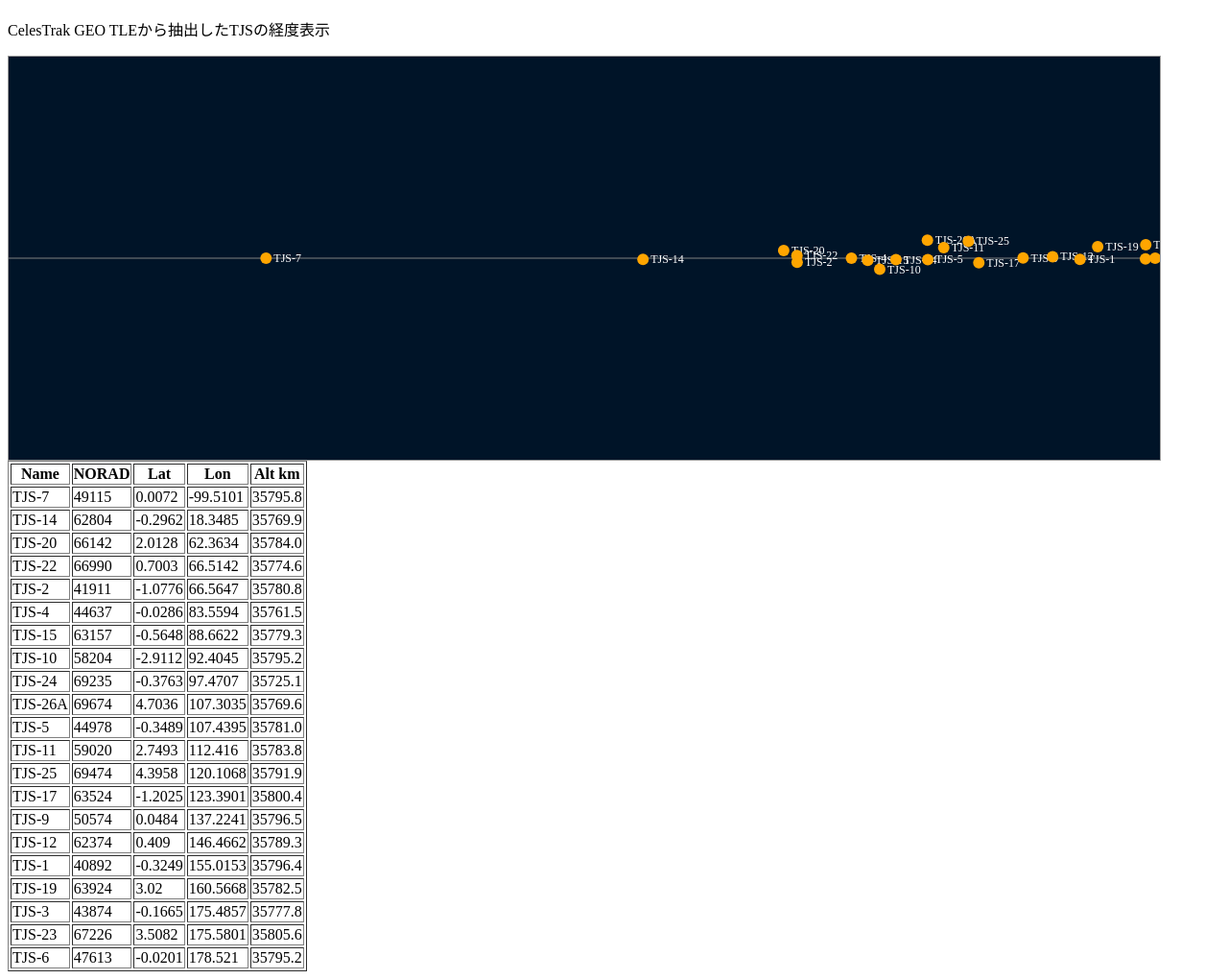
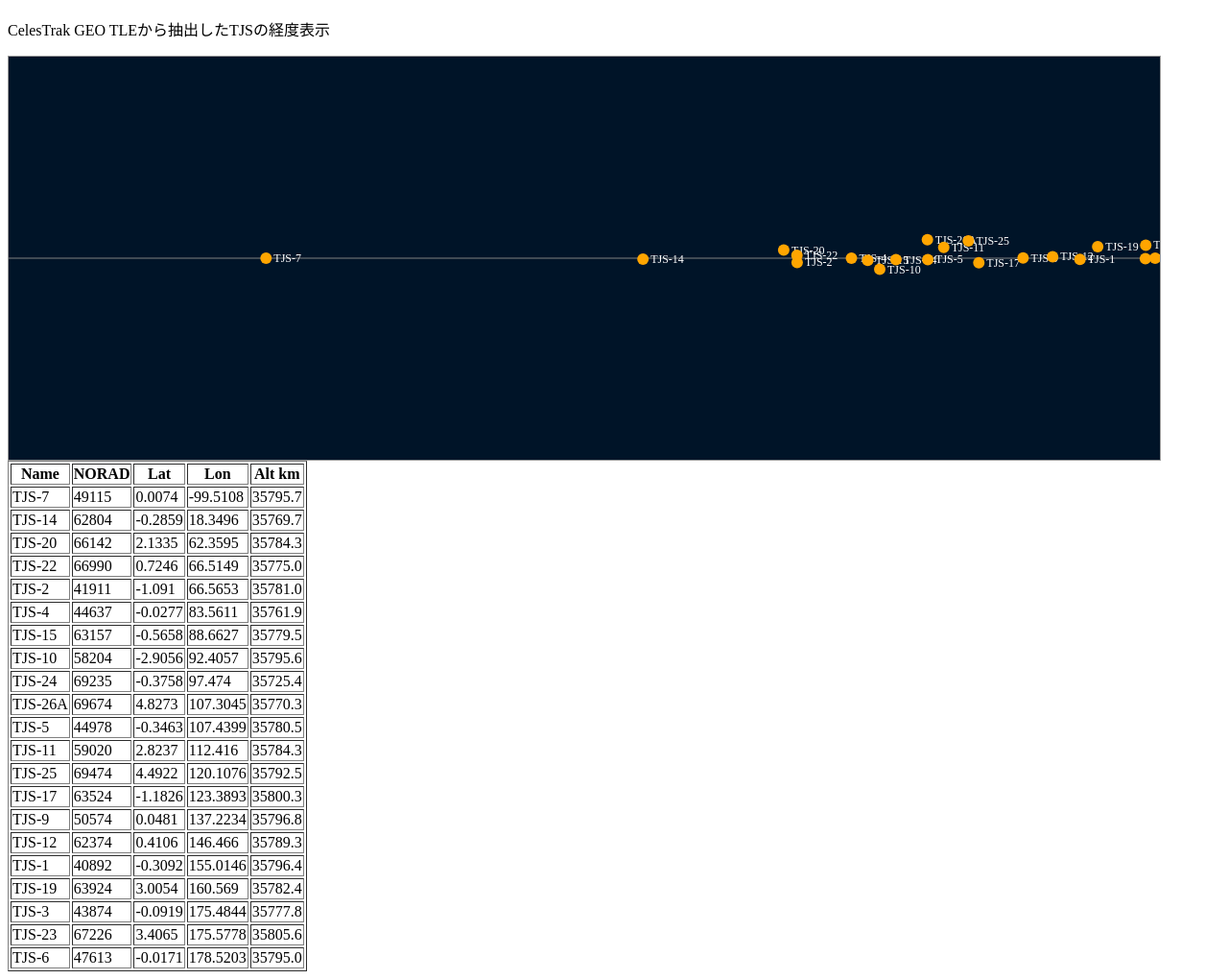
Before and after one commit to butagorilla1182/tjs_geo_control, a plain HTML site: page tjs_geo.html in a window 1280 px wide. Shown: the part 48-1068 px from the top of the page at 96% size. Drawn offline with Linux system fonts and the light colour scheme.

Commit message:
Update TJS GEO data

```diff
--- a/tjs_geo.html
+++ b/tjs_geo.html
@@ -3,48 +3,48 @@
 <p>CelesTrak GEO TLEから抽出したTJSの経度表示</p>
 <svg width="1200" height="420" style="background:#001428;border:1px solid #999">
 <line x1="0" y1="210" x2="1200" y2="210" stroke="gray"/>
-<circle cx="268.3" cy="210.0" r="6" fill="orange"><title>TJS-7 lon -99.5101</title></circle><text x="276.3" y="214.0" fill="white" font-size="12">TJS-7</text>
-<circle cx="661.2" cy="211.2" r="6" fill="orange"><title>TJS-14 lon 18.3485</title></circle><text x="669.2" y="215.2" fill="white" font-size="12">TJS-14</text>
-<circle cx="807.9" cy="201.9" r="6" fill="orange"><title>TJS-20 lon 62.3634</title></circle><text x="815.9" y="205.9" fill="white" font-size="12">TJS-20</text>
-<circle cx="821.7" cy="207.2" r="6" fill="orange"><title>TJS-22 lon 66.5142</title></circle><text x="829.7" y="211.2" fill="white" font-size="12">TJS-22</text>
-<circle cx="821.9" cy="214.3" r="6" fill="orange"><title>TJS-2 lon 66.5647</title></circle><text x="829.9" y="218.3" fill="white" font-size="12">TJS-2</text>
-<circle cx="878.5" cy="210.1" r="6" fill="orange"><title>TJS-4 lon 83.5594</title></circle><text x="886.5" y="214.1" fill="white" font-size="12">TJS-4</text>
-<circle cx="895.5" cy="212.3" r="6" fill="orange"><title>TJS-15 lon 88.6622</title></circle><text x="903.5" y="216.3" fill="white" font-size="12">TJS-15</text>
-<circle cx="908.0" cy="221.6" r="6" fill="orange"><title>TJS-10 lon 92.4045</title></circle><text x="916.0" y="225.6" fill="white" font-size="12">TJS-10</text>
-<circle cx="924.9" cy="211.5" r="6" fill="orange"><title>TJS-24 lon 97.4707</title></circle><text x="932.9" y="215.5" fill="white" font-size="12">TJS-24</text>
-<circle cx="957.7" cy="191.2" r="6" fill="orange"><title>TJS-26A lon 107.3035</title></circle><text x="965.7" y="195.2" fill="white" font-size="12">TJS-26A</text>
-<circle cx="958.1" cy="211.4" r="6" fill="orange"><title>TJS-5 lon 107.4395</title></circle><text x="966.1" y="215.4" fill="white" font-size="12">TJS-5</text>
-<circle cx="974.7" cy="199.0" r="6" fill="orange"><title>TJS-11 lon 112.416</title></circle><text x="982.7" y="203.0" fill="white" font-size="12">TJS-11</text>
-<circle cx="1000.4" cy="192.4" r="6" fill="orange"><title>TJS-25 lon 120.1068</title></circle><text x="1008.4" y="196.4" fill="white" font-size="12">TJS-25</text>
-<circle cx="1011.3" cy="214.8" r="6" fill="orange"><title>TJS-17 lon 123.3901</title></circle><text x="1019.3" y="218.8" fill="white" font-size="12">TJS-17</text>
-<circle cx="1057.4" cy="209.8" r="6" fill="orange"><title>TJS-9 lon 137.2241</title></circle><text x="1065.4" y="213.8" fill="white" font-size="12">TJS-9</text>
-<circle cx="1088.2" cy="208.4" r="6" fill="orange"><title>TJS-12 lon 146.4662</title></circle><text x="1096.2" y="212.4" fill="white" font-size="12">TJS-12</text>
-<circle cx="1116.7" cy="211.3" r="6" fill="orange"><title>TJS-1 lon 155.0153</title></circle><text x="1124.7" y="215.3" fill="white" font-size="12">TJS-1</text>
-<circle cx="1135.2" cy="197.9" r="6" fill="orange"><title>TJS-19 lon 160.5668</title></circle><text x="1143.2" y="201.9" fill="white" font-size="12">TJS-19</text>
-<circle cx="1185.0" cy="210.7" r="6" fill="orange"><title>TJS-3 lon 175.4857</title></circle><text x="1193.0" y="214.7" fill="white" font-size="12">TJS-3</text>
-<circle cx="1185.3" cy="196.0" r="6" fill="orange"><title>TJS-23 lon 175.5801</title></circle><text x="1193.3" y="200.0" fill="white" font-size="12">TJS-23</text>
-<circle cx="1195.1" cy="210.1" r="6" fill="orange"><title>TJS-6 lon 178.521</title></circle><text x="1203.1" y="214.1" fill="white" font-size="12">TJS-6</text>
+<circle cx="268.3" cy="210.0" r="6" fill="orange"><title>TJS-7 lon -99.5108</title></circle><text x="276.3" y="214.0" fill="white" font-size="12">TJS-7</text>
+<circle cx="661.2" cy="211.1" r="6" fill="orange"><title>TJS-14 lon 18.3496</title></circle><text x="669.2" y="215.1" fill="white" font-size="12">TJS-14</text>
+<circle cx="807.9" cy="201.5" r="6" fill="orange"><title>TJS-20 lon 62.3595</title></circle><text x="815.9" y="205.5" fill="white" font-size="12">TJS-20</text>
+<circle cx="821.7" cy="207.1" r="6" fill="orange"><title>TJS-22 lon 66.5149</title></circle><text x="829.7" y="211.1" fill="white" font-size="12">TJS-22</text>
+<circle cx="821.9" cy="214.4" r="6" fill="orange"><title>TJS-2 lon 66.5653</title></circle><text x="829.9" y="218.4" fill="white" font-size="12">TJS-2</text>
+<circle cx="878.5" cy="210.1" r="6" fill="orange"><title>TJS-4 lon 83.5611</title></circle><text x="886.5" y="214.1" fill="white" font-size="12">TJS-4</text>
+<circle cx="895.5" cy="212.3" r="6" fill="orange"><title>TJS-15 lon 88.6627</title></circle><text x="903.5" y="216.3" fill="white" font-size="12">TJS-15</text>
+<circle cx="908.0" cy="221.6" r="6" fill="orange"><title>TJS-10 lon 92.4057</title></circle><text x="916.0" y="225.6" fill="white" font-size="12">TJS-10</text>
+<circle cx="924.9" cy="211.5" r="6" fill="orange"><title>TJS-24 lon 97.474</title></circle><text x="932.9" y="215.5" fill="white" font-size="12">TJS-24</text>
+<circle cx="957.7" cy="190.7" r="6" fill="orange"><title>TJS-26A lon 107.3045</title></circle><text x="965.7" y="194.7" fill="white" font-size="12">TJS-26A</text>
+<circle cx="958.1" cy="211.4" r="6" fill="orange"><title>TJS-5 lon 107.4399</title></circle><text x="966.1" y="215.4" fill="white" font-size="12">TJS-5</text>
+<circle cx="974.7" cy="198.7" r="6" fill="orange"><title>TJS-11 lon 112.416</title></circle><text x="982.7" y="202.7" fill="white" font-size="12">TJS-11</text>
+<circle cx="1000.4" cy="192.0" r="6" fill="orange"><title>TJS-25 lon 120.1076</title></circle><text x="1008.4" y="196.0" fill="white" font-size="12">TJS-25</text>
+<circle cx="1011.3" cy="214.7" r="6" fill="orange"><title>TJS-17 lon 123.3893</title></circle><text x="1019.3" y="218.7" fill="white" font-size="12">TJS-17</text>
+<circle cx="1057.4" cy="209.8" r="6" fill="orange"><title>TJS-9 lon 137.2234</title></circle><text x="1065.4" y="213.8" fill="white" font-size="12">TJS-9</text>
+<circle cx="1088.2" cy="208.4" r="6" fill="orange"><title>TJS-12 lon 146.466</title></circle><text x="1096.2" y="212.4" fill="white" font-size="12">TJS-12</text>
+<circle cx="1116.7" cy="211.2" r="6" fill="orange"><title>TJS-1 lon 155.0146</title></circle><text x="1124.7" y="215.2" fill="white" font-size="12">TJS-1</text>
+<circle cx="1135.2" cy="198.0" r="6" fill="orange"><title>TJS-19 lon 160.569</title></circle><text x="1143.2" y="202.0" fill="white" font-size="12">TJS-19</text>
+<circle cx="1184.9" cy="210.4" r="6" fill="orange"><title>TJS-3 lon 175.4844</title></circle><text x="1192.9" y="214.4" fill="white" font-size="12">TJS-3</text>
+<circle cx="1185.3" cy="196.4" r="6" fill="orange"><title>TJS-23 lon 175.5778</title></circle><text x="1193.3" y="200.4" fill="white" font-size="12">TJS-23</text>
+<circle cx="1195.1" cy="210.1" r="6" fill="orange"><title>TJS-6 lon 178.5203</title></circle><text x="1203.1" y="214.1" fill="white" font-size="12">TJS-6</text>
 </svg>
 <table border="1"><tr><th>Name</th><th>NORAD</th><th>Lat</th><th>Lon</th><th>Alt km</th></tr>
-<tr><td>TJS-7</td><td>49115</td><td>0.0072</td><td>-99.5101</td><td>35795.8</td></tr>
-<tr><td>TJS-14</td><td>62804</td><td>-0.2962</td><td>18.3485</td><td>35769.9</td></tr>
-<tr><td>TJS-20</td><td>66142</td><td>2.0128</td><td>62.3634</td><td>35784.0</td></tr>
-<tr><td>TJS-22</td><td>66990</td><td>0.7003</td><td>66.5142</td><td>35774.6</td></tr>
-<tr><td>TJS-2</td><td>41911</td><td>-1.0776</td><td>66.5647</td><td>35780.8</td></tr>
-<tr><td>TJS-4</td><td>44637</td><td>-0.0286</td><td>83.5594</td><td>35761.5</td></tr>
-<tr><td>TJS-15</td><td>63157</td><td>-0.5648</td><td>88.6622</td><td>35779.3</td></tr>
-<tr><td>TJS-10</td><td>58204</td><td>-2.9112</td><td>92.4045</td><td>35795.2</td></tr>
-<tr><td>TJS-24</td><td>69235</td><td>-0.3763</td><td>97.4707</td><td>35725.1</td></tr>
-<tr><td>TJS-26A</td><td>69674</td><td>4.7036</td><td>107.3035</td><td>35769.6</td></tr>
-<tr><td>TJS-5</td><td>44978</td><td>-0.3489</td><td>107.4395</td><td>35781.0</td></tr>
-<tr><td>TJS-11</td><td>59020</td><td>2.7493</td><td>112.416</td><td>35783.8</td></tr>
-<tr><td>TJS-25</td><td>69474</td><td>4.3958</td><td>120.1068</td><td>35791.9</td></tr>
-<tr><td>TJS-17</td><td>63524</td><td>-1.2025</td><td>123.3901</td><td>35800.4</td></tr>
-<tr><td>TJS-9</td><td>50574</td><td>0.0484</td><td>137.2241</td><td>35796.5</td></tr>
-<tr><td>TJS-12</td><td>62374</td><td>0.409</td><td>146.4662</td><td>35789.3</td></tr>
-<tr><td>TJS-1</td><td>40892</td><td>-0.3249</td><td>155.0153</td><td>35796.4</td></tr>
-<tr><td>TJS-19</td><td>63924</td><td>3.02</td><td>160.5668</td><td>35782.5</td></tr>
-<tr><td>TJS-3</td><td>43874</td><td>-0.1665</td><td>175.4857</td><td>35777.8</td></tr>
-<tr><td>TJS-23</td><td>67226</td><td>3.5082</td><td>175.5801</td><td>35805.6</td></tr>
-<tr><td>TJS-6</td><td>47613</td><td>-0.0201</td><td>178.521</td><td>35795.2</td></tr>
+<tr><td>TJS-7</td><td>49115</td><td>0.0074</td><td>-99.5108</td><td>35795.7</td></tr>
+<tr><td>TJS-14</td><td>62804</td><td>-0.2859</td><td>18.3496</td><td>35769.7</td></tr>
+<tr><td>TJS-20</td><td>66142</td><td>2.1335</td><td>62.3595</td><td>35784.3</td></tr>
+<tr><td>TJS-22</td><td>66990</td><td>0.7246</td><td>66.5149</td><td>35775.0</td></tr>
+<tr><td>TJS-2</td><td>41911</td><td>-1.091</td><td>66.5653</td><td>35781.0</td></tr>
+<tr><td>TJS-4</td><td>44637</td><td>-0.0277</td><td>83.5611</td><td>35761.9</td></tr>
+<tr><td>TJS-15</td><td>63157</td><td>-0.5658</td><td>88.6627</td><td>35779.5</td></tr>
+<tr><td>TJS-10</td><td>58204</td><td>-2.9056</td><td>92.4057</td><td>35795.6</td></tr>
+<tr><td>TJS-24</td><td>69235</td><td>-0.3758</td><td>97.474</td><td>35725.4</td></tr>
+<tr><td>TJS-26A</td><td>69674</td><td>4.8273</td><td>107.3045</td><td>35770.3</td></tr>
+<tr><td>TJS-5</td><td>44978</td><td>-0.3463</td><td>107.4399</td><td>35780.5</td></tr>
+<tr><td>TJS-11</td><td>59020</td><td>2.8237</td><td>112.416</td><td>35784.3</td></tr>
+<tr><td>TJS-25</td><td>69474</td><td>4.4922</td><td>120.1076</td><td>35792.5</td></tr>
+<tr><td>TJS-17</td><td>63524</td><td>-1.1826</td><td>123.3893</td><td>35800.3</td></tr>
+<tr><td>TJS-9</td><td>50574</td><td>0.0481</td><td>137.2234</td><td>35796.8</td></tr>
+<tr><td>TJS-12</td><td>62374</td><td>0.4106</td><td>146.466</td><td>35789.3</td></tr>
+<tr><td>TJS-1</td><td>40892</td><td>-0.3092</td><td>155.0146</td><td>35796.4</td></tr>
+<tr><td>TJS-19</td><td>63924</td><td>3.0054</td><td>160.569</td><td>35782.4</td></tr>
+<tr><td>TJS-3</td><td>43874</td><td>-0.0919</td><td>175.4844</td><td>35777.8</td></tr>
+<tr><td>TJS-23</td><td>67226</td><td>3.4065</td><td>175.5778</td><td>35805.6</td></tr>
+<tr><td>TJS-6</td><td>47613</td><td>-0.0171</td><td>178.5203</td><td>35795.0</td></tr>
 </table></body></html>
```
Also changed, not shown: tjs_geo.csv (+21 -21 lines), tjs_map.html (+1 -1 lines), last_updated.txt.
